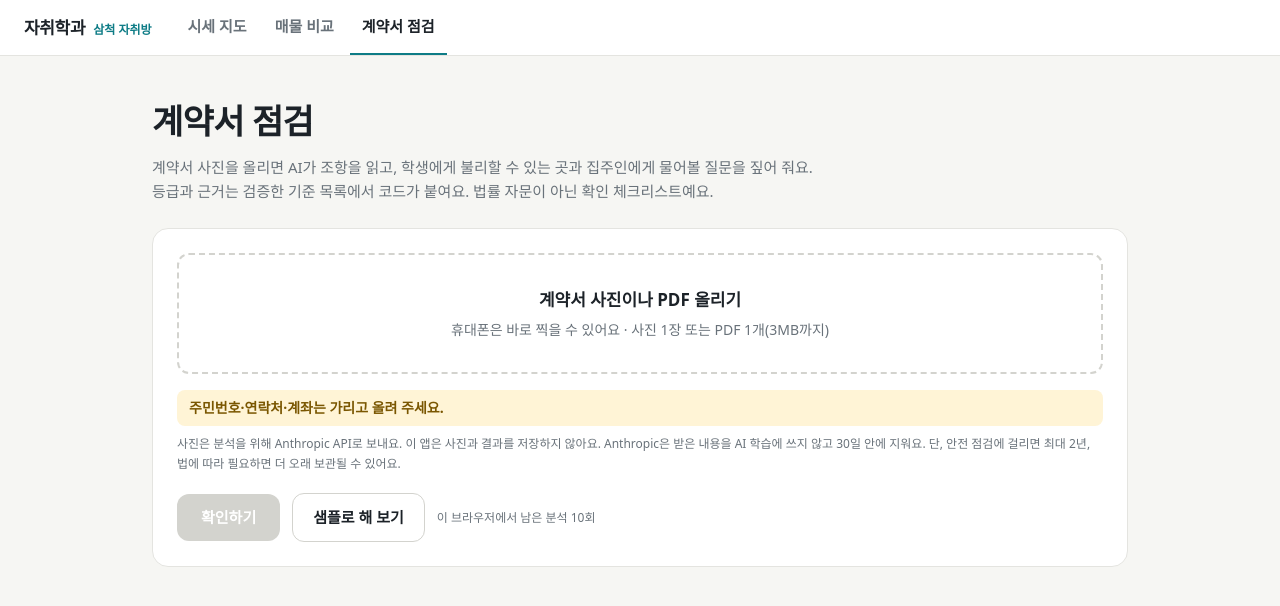
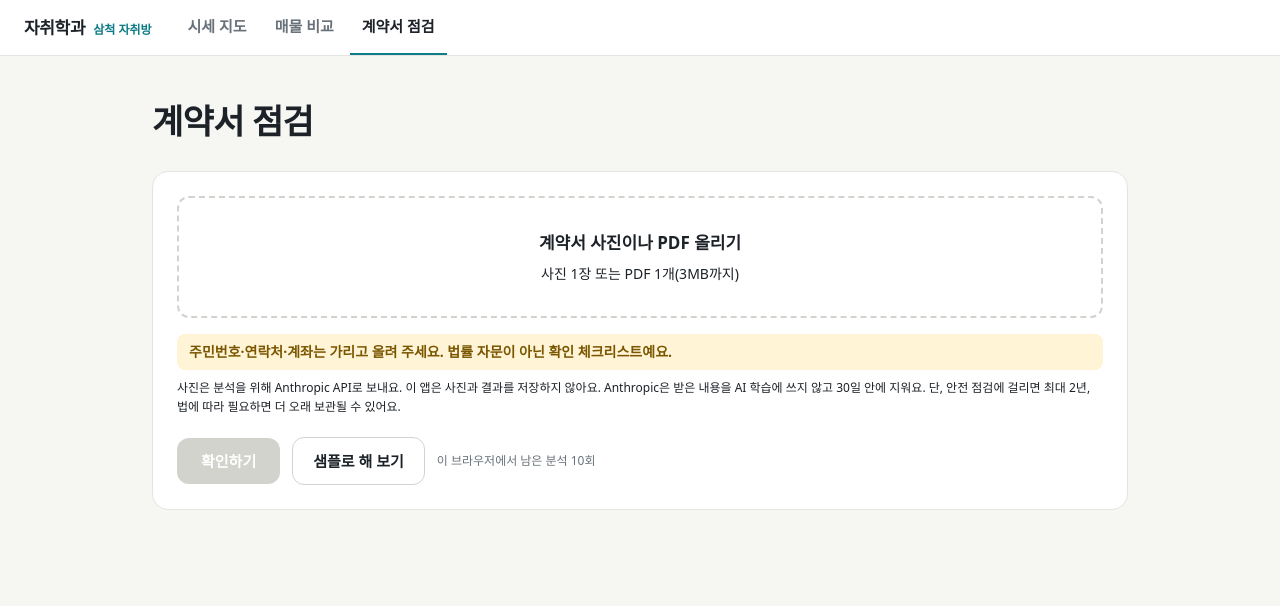
Before and after one commit to zero-to-one-minseo/jachwi-samcheok, a Next.js app in the folder web/: page /check in a window 1280 px wide. Shown: the top 606 px of the page. Built offline with nearby package versions, Linux system fonts and the light colour scheme; a web font is replaced by a local one.

Commit message:
매물 비교·계약서 점검: 맨 위 설명 문단을 지우고 출처·근거를 청록색으로, 개인정보·법률 자문 아님 안내는 남김
Co-Authored-By: Claude Opus 5.5 <noreply@anthropic.com>

```diff
--- a/web/components/chat/ChatApp.tsx
+++ b/web/components/chat/ChatApp.tsx
@@ -106,9 +106,7 @@ function ResultCard({ r }: { r: Result }) {
           <span key={c} className="rounded-md border border-line px-1.5 py-0.5 text-xs text-ink">{c}</span>
         ))}
       </div>
-      <p className="text-xs text-muted">
-        비교는 국토교통부 전월세 실거래(삼척, 2023.11~2026.11)와 팀이 직접 조사한 학생 방으로 코드가 계산해요. AI는 글을 읽기만 해요.
-      </p>
+      <p className="text-sm font-semibold text-sea">출처: 국토교통부 전월세 실거래(삼척, 2023.11~2026.11) · 건축물대장 · 학생 조사</p>
     </div>
   );
 }
@@ -164,9 +162,6 @@ export default function ChatApp() {
   return (
     <main className="mx-auto flex w-full max-w-2xl flex-1 flex-col px-4 py-6 md:h-[calc(100dvh-56px)]">
       <h1 className="text-2xl font-extrabold tracking-tight text-ink">매물 비교</h1>
-      <p className="mt-1 text-[15px] leading-relaxed text-muted">
-        다른 곳에서 본 방 글을 붙여넣거나 캡처를 올리면, 국토부 실거래 3년치와 학생 조사로 비싼지 알려 줘요.
-      </p>
 
       <div className="mt-4 flex-1 space-y-4 md:min-h-0 md:overflow-y-auto">
         {msgs.length === 0 && (
@@ -243,7 +238,7 @@ export default function ChatApp() {
         </div>
         {note && <p className="mt-2 text-sm text-[#cf5f1f]">{note}</p>}
       </div>
-      <p className="mt-2 text-xs text-muted">전화번호·계좌는 AI가 옮기지 않아요. 올린 글과 사진은 저장하지 않아요.</p>
+      <p className="mt-2 text-xs text-ink">전화번호·계좌는 AI가 옮기지 않아요. 올린 글과 사진은 저장하지 않아요.</p>
     </main>
   );
 }
--- a/web/components/check/CheckApp.tsx
+++ b/web/components/check/CheckApp.tsx
@@ -125,10 +125,6 @@ export default function CheckApp({ rooms }: { rooms: Room[] }) {
       )}
 
       <h1 className="text-[28px] font-extrabold tracking-[-0.02em] md:text-[34px]">계약서 점검</h1>
-      <p className="mt-2 max-w-2xl text-[15px] leading-relaxed text-muted">
-        계약서 사진을 올리면 AI가 조항을 읽고, 학생에게 불리할 수 있는 곳과 집주인에게 물어볼 질문을 짚어 줘요. 등급과 근거는 검증한 기준 목록에서 코드가 붙여요.
-        법률 자문이 아닌 확인 체크리스트예요.
-      </p>
 
       <section className="mt-6 rounded-2xl border border-line bg-surface p-5 md:p-6">
         <label
@@ -151,13 +147,15 @@ export default function CheckApp({ rooms }: { rooms: Room[] }) {
           ) : (
             <>
               <span className="text-[17px] font-bold">계약서 사진이나 PDF 올리기</span>
-              <span className="text-sm text-muted">휴대폰은 바로 찍을 수 있어요 · 사진 1장 또는 PDF 1개(3MB까지)</span>
+              <span className="text-sm text-ink">사진 1장 또는 PDF 1개(3MB까지)</span>
             </>
           )}
         </label>
 
-        <p className="mt-4 rounded-lg bg-[#fff4d6] px-3 py-2 text-sm font-semibold text-[#7a5600]">주민번호·연락처·계좌는 가리고 올려 주세요.</p>
-        <p className="mt-2 text-xs leading-relaxed text-muted">
+        <p className="mt-4 rounded-lg bg-[#fff4d6] px-3 py-2 text-sm font-semibold text-[#7a5600]">
+          주민번호·연락처·계좌는 가리고 올려 주세요. 법률 자문이 아닌 확인 체크리스트예요.
+        </p>
+        <p className="mt-2 text-xs leading-relaxed text-ink">
           사진은 분석을 위해 Anthropic API로 보내요. 이 앱은 사진과 결과를 저장하지 않아요. Anthropic은 받은 내용을 AI 학습에 쓰지 않고 30일 안에 지워요. 단, 안전
           점검에 걸리면 최대 2년, 법에 따라 필요하면 더 오래 보관될 수 있어요.
         </p>
--- a/web/components/check/ReportView.tsx
+++ b/web/components/check/ReportView.tsx
@@ -175,7 +175,6 @@ function Questions({ questions }: { questions: string[] }) {
           </li>
         ))}
       </ol>
-      <p className="mt-3 text-xs text-muted">보내기는 직접 하세요. 집주인의 답은 문자 등 기록으로 받아 두세요.</p>
     </section>
   );
 }
@@ -263,7 +262,7 @@ export default function ReportView({ report, meta, photoUrl }: { report: Report;
           </ul>
         </details>
       )}
-      <p className="text-xs text-muted">{footerText(meta)}</p>
+      <p className="text-sm font-semibold text-sea">근거: 검증한 확인 기준 · 주택임대차보호법 등 법령 · {footerText(meta)}</p>
     </div>
   );
 }
```
